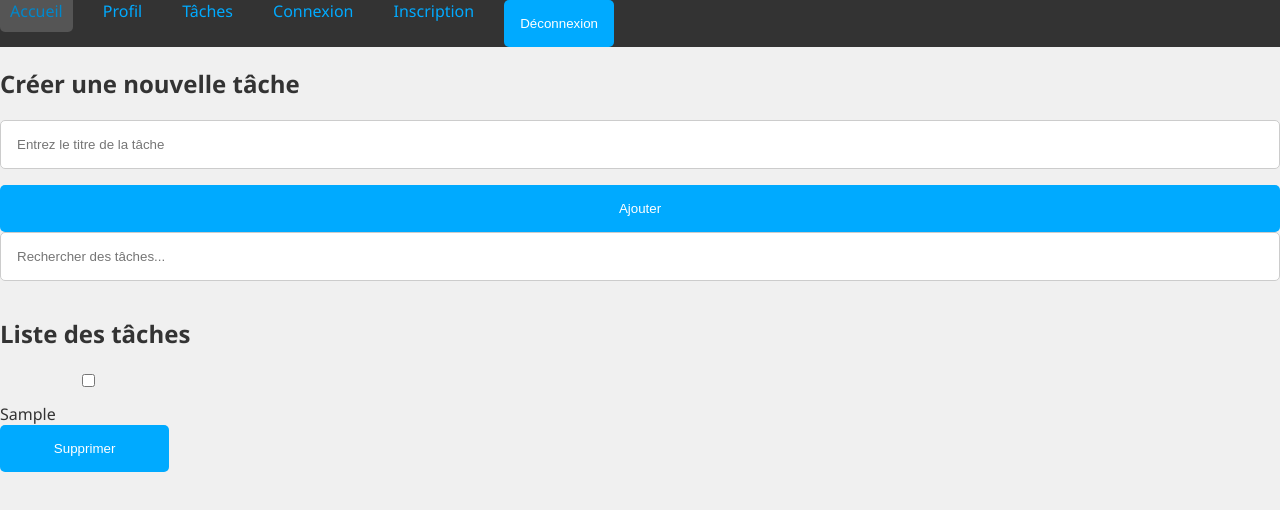
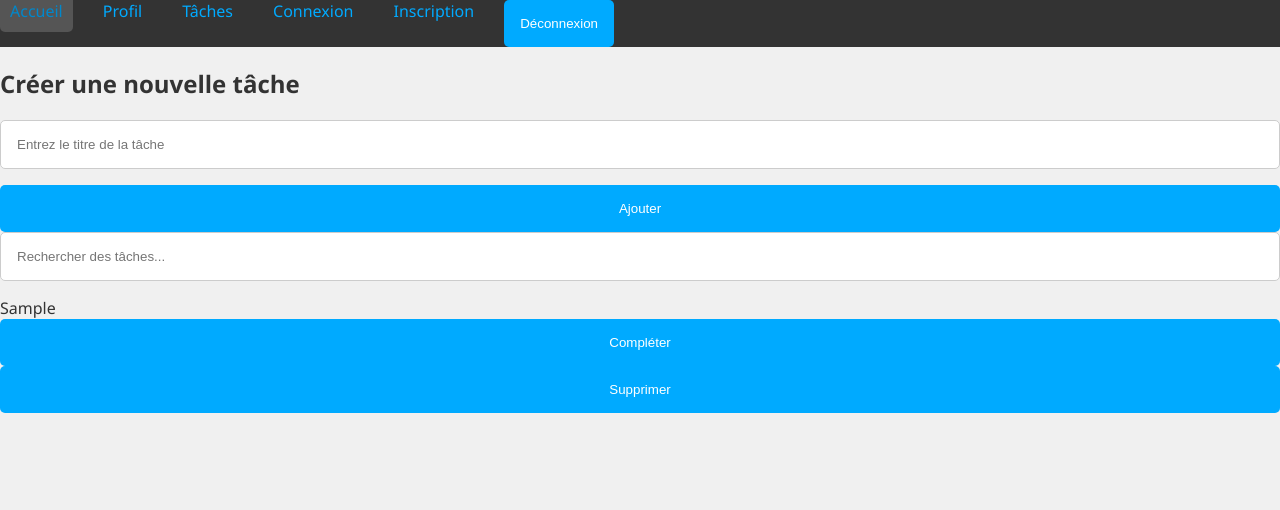
Before and after one commit to ghanigh/Gestion-de-taches-TypeScript, a React (Vite) app in the folder front-gestion-de-taches/: page /dashboard in a window 1280 px wide. Both pictures are taken after typing "Sample" into the empty fields and a click on the button "Ajouter". Shown: the top 510 px of the page. Built offline with nearby package versions, Linux system fonts and the light colour scheme.

Commit message:
fonction pour supprimer une tache et une autre pour compléter une tache lorsque celle-ci est terminer.

```diff
--- a/front-gestion-de-taches/src/components/Dashboard.tsx
+++ b/front-gestion-de-taches/src/components/Dashboard.tsx
@@ -1,21 +1,15 @@
 // Dashboard.js
-
 import React, { useState, useEffect } from 'react';
 import TaskList from './TaskList';
 import CreateTaskForm from './CreateTaskForm';
-import UpdateTaskForm from './UpdateTaskForm'; // Importez le composant UpdateTaskForm
-import '../style/Dashboard.css';
 
 const Dashboard = () => {
   const [tasks, setTasks] = useState([]);
   const [searchTerm, setSearchTerm] = useState('');
   const [filteredTasks, setFilteredTasks] = useState([]);
-  const [selectedTask, setSelectedTask] = useState(null); // État pour stocker la tâche sélectionnée à modifier
 
   useEffect(() => {
-    // Charger les tâches depuis une API ou localStorage ici
-    // Par exemple :
-    // fetchTasks();
+    // Ici vous pouvez charger les tâches depuis une API ou localStorage
   }, []);
 
   const addTask = (title) => {
@@ -31,17 +25,8 @@ const Dashboard = () => {
     setTasks(tasks.filter(task => task.id !== id));
   };
 
-  const updateTask = (updatedTask) => {
-    setTasks(tasks.map(task => task.id === updatedTask.id ? updatedTask : task));
-    setSelectedTask(null); // Réinitialiser la tâche sélectionnée après la mise à jour
-  };
-
   const handleSearch = (e) => {
     setSearchTerm(e.target.value);
-  };
-
-  const handleEditTask = (task) => {
-    setSelectedTask(task); // Définir la tâche sélectionnée pour la modification
   };
 
   useEffect(() => {
@@ -53,13 +38,7 @@ const Dashboard = () => {
     <div>
       <CreateTaskForm addTask={addTask} />
       <input type="text" placeholder="Rechercher des tâches..." onChange={handleSearch} />
-      <TaskList
-        tasks={filteredTasks}
-        handleTaskCompletion={handleTaskCompletion}
-        handleTaskDeletion={handleTaskDeletion}
-        handleEditTask={handleEditTask} // Passer la fonction handleEditTask à TaskList
-      />
-      {selectedTask && <UpdateTaskForm task={selectedTask} updateTask={updateTask} />} {/* Afficher UpdateTaskForm si une tâche est sélectionnée */}
+      <TaskList tasks={filteredTasks} handleTaskCompletion={handleTaskCompletion} handleTaskDeletion={handleTaskDeletion} />
     </div>
   );
 };
--- a/front-gestion-de-taches/src/components/TaskList.tsx
+++ b/front-gestion-de-taches/src/components/TaskList.tsx
@@ -1,18 +1,16 @@
+// TaskList.js
 import React from 'react';
 
-const TaskList = ({ tasks }) => {
+const TaskList = ({ tasks, handleTaskCompletion, handleTaskDeletion }) => {
   return (
     <div>
-      <h2>Liste des tâches</h2>
-      <ul>
-        {tasks.map(task => (
-          <li key={task.id}>
-            <input type="checkbox" checked={task.completed} onChange={() => handleTaskCompletion(task.id)} />
-            <span>{task.title}</span>
-            <button onClick={() => handleTaskDeletion(task.id)}>Supprimer</button>
-          </li>
-        ))}
-      </ul>
+      {tasks.map(task => (
+        <div key={task.id}>
+          <span style={{ textDecoration: task.completed ? 'line-through' : 'none' }}>{task.title}</span>
+          <button onClick={() => handleTaskCompletion(task.id)}>Compléter</button>
+          <button onClick={() => handleTaskDeletion(task.id)}>Supprimer</button> {/* Ajoutez le bouton de suppression */}
+        </div>
+      ))}
     </div>
   );
 };
```
